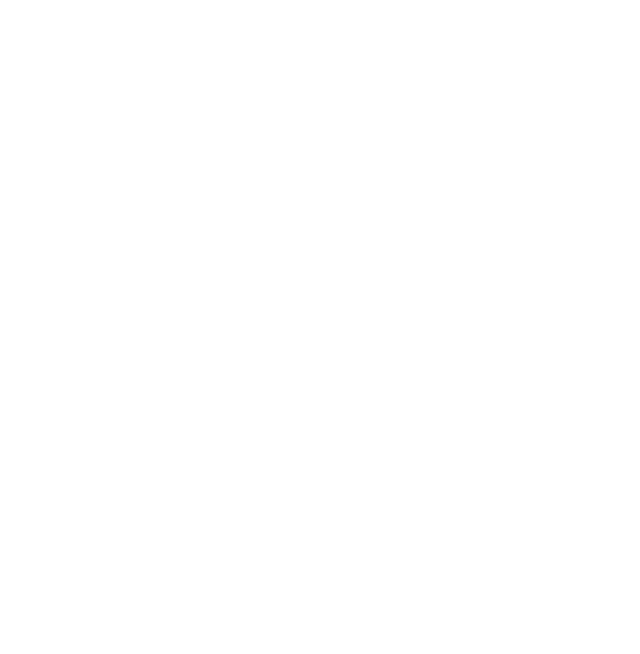
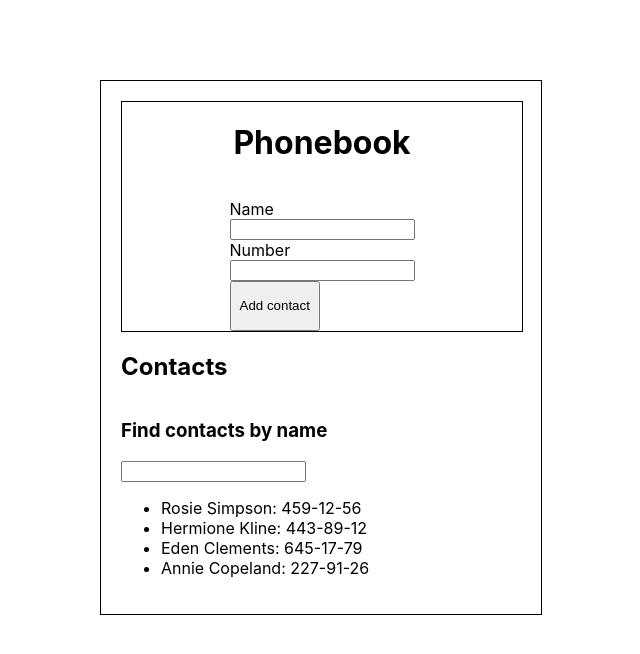
Before and after one commit to NikoNikoUA/goit-react-hw-02-phonebook, a React (Create React App) app: page / in a window 1280 px wide. Shown: the top 654 px of the page, without its empty margins (319-959 px from the left). Built offline with nearby package versions, Linux system fonts and the light colour scheme.

Commit message:
HW 2 starter

```diff
--- a/package.json
+++ b/package.json
@@ -7,8 +7,11 @@
     "@testing-library/jest-dom": "^5.16.3",
     "@testing-library/react": "^12.1.4",
     "@testing-library/user-event": "^13.5.0",
+    "nanoid": "^5.0.1",
+    "notiflix": "^3.2.6",
     "react": "^18.1.0",
     "react-dom": "^18.1.0",
+    "react-icons": "^4.11.0",
     "react-scripts": "5.0.1",
     "web-vitals": "^2.1.3"
   },
--- a/src/components/App.jsx
+++ b/src/components/App.jsx
@@ -1,7 +1,42 @@
-export const App = () => {
+import React, { Component } from 'react';
+import { nanoid } from 'nanoid'
+import css from './App.module.css'
+
+import ContactForm from '../components/ContactForm/ContactForm'
+import { Filter } from '../components/Filter/Filter'
+import {ContactList} from '../components/ContactList/ContactList'
+
+class App extends Component {
+state = {
+  contacts: [
+    {id: 'id-1', name: 'Rosie Simpson', number: '459-12-56'},
+    {id: 'id-2', name: 'Hermione Kline', number: '443-89-12'},
+    {id: 'id-3', name: 'Eden Clements', number: '645-17-79'},
+    {id: 'id-4', name: 'Annie Copeland', number: '227-91-26'},
+  ],
+  filter: '',
+
+  }
+
+  onSubmitHandler = data => {
+    console.log(data);
+  }
+
+  render() {
+  const { id, name, number } = this.state.contacts;
   return (
-    <div>
+    <div className={css.container}>
+      <div className={css.formContainer}>
+<h1 className={css.mainHeading}>Phonebook</h1>
+        <ContactForm onSubmit={ this.onSubmitHandler} />
+        </div>
 
+  <h2 className={css.contactsHeating}>Contacts</h2>
+  <Filter />
+      <ContactList contacts={ this.state.contacts} />
     </div>
-  );
-};
+  )
+}
+}
+
+export default App;
--- /dev/null
+++ b/src/components/App.module.css
@@ -0,0 +1,31 @@
+.container {
+  width: 400px;
+  display: flex;
+  flex-direction: column;
+  align-items: flex-start;
+  justify-content: flex-start;
+  margin-left: auto;
+  margin-right: auto;
+  border: 1px solid black;
+  padding: 20px;
+  margin-top: 80px;
+}
+
+.formContainer {
+  display: flex;
+  flex-direction: column;
+  align-items: center;
+  justify-content: center;
+  gap: 15px;
+  margin-left: auto;
+  margin-right: auto;
+  width: 100%;
+  /* padding: 8px; */
+  border: 1px solid black;
+}
+
+.mainHeading {
+}
+
+.contactsHeating {
+}
--- /dev/null
+++ b/src/components/ContactForm/ContactForm.js
@@ -0,0 +1,55 @@
+import React, { Component } from 'react';
+import css from './ContactForm.module.css';
+
+class ContactForm extends Component {
+  state = {
+    number: '',
+    name: '',
+  };
+
+  handleInputChange = event => {
+    const { name, value } = event.currentTarget;
+    this.setState({
+      [name]: value,
+    });
+  };
+
+  handleFormSubmit = event => {
+    event.preventDefault();
+    this.props.onSubmit(this.state);
+  };
+
+  render() {
+    return (
+      <form className={css.form}>
+        <label className={css.labelName}>
+          Name
+          <input
+            className={css.inputName}
+            type="text"
+            name="name"
+            required
+            value={this.state.name}
+            onChange={this.handleInputChange}
+          />
+        </label>
+        <label className={css.labelTel}>
+          Number
+          <input
+            className={css.inputTel}
+            type="tel"
+            name="number"
+            required
+            value={this.state.number}
+            onChange={this.handleInputChange}
+          />
+        </label>
+        <button className={css.btnAddContact} type="submit">
+          Add contact
+        </button>
+      </form>
+    );
+  }
+}
+
+export default ContactForm;
--- /dev/null
+++ b/src/components/ContactForm/ContactForm.module.css
@@ -0,0 +1,25 @@
+.form {
+}
+
+.labelName {
+}
+
+.inputName {
+  display: block;
+}
+
+.btnAddContact {
+  min-width: 70px;
+  height: 50px;
+  /* display: flex;
+  align-items: center;
+  justify-content: center; */
+  padding: 8px;
+}
+
+.labelTel {
+}
+
+.inputTel {
+  display: block;
+}
--- /dev/null
+++ b/src/components/ContactList/ContactList.js
@@ -0,0 +1,15 @@
+import { nanoid } from 'nanoid';
+import css from './ContactList.module.css';
+import { ContactListItem } from '../../components/ContactListItem/ContactListItem';
+
+export const ContactList = ({ contacts }) => {
+  return (
+    <ul className={css.contactsList}>
+      {contacts.map(({ name, number, id }) => {
+        return (
+          <ContactListItem key={(id = nanoid())} name={name} number={number} />
+        );
+      })}
+    </ul>
+  );
+};
--- /dev/null
+++ b/src/components/ContactList/ContactList.module.css
@@ -0,0 +1,2 @@
+.contactsList {
+}
--- /dev/null
+++ b/src/components/ContactListItem/ContactListItem.js
@@ -0,0 +1,10 @@
+import { nanoid } from 'nanoid';
+import css from './ContactListItem.module.css';
+
+export const ContactListItem = ({ name, number, id }) => {
+  return (
+    <li key={(id = nanoid())} className={css.listItem}>
+      {name}: {number}
+    </li>
+  );
+};
--- /dev/null
+++ b/src/components/ContactListItem/ContactListItem.module.css
@@ -0,0 +1,2 @@
+.listItem {
+}
--- /dev/null
+++ b/src/components/Filter/Filter.js
@@ -0,0 +1,10 @@
+import css from './Filter.module.css';
+
+export const Filter = () => {
+  return (
+    <>
+      <h3 className={css.filterHeading}>Find contacts by name</h3>
+      <input className={css.inputFilter} type="text"></input>
+    </>
+  );
+};
--- /dev/null
+++ b/src/components/Filter/Filter.module.css
@@ -0,0 +1,6 @@
+.filterHeading {
+}
+
+.inputFilter {
+  display: block;
+}
--- a/src/index.js
+++ b/src/index.js
@@ -1,6 +1,6 @@
 import React from 'react';
 import ReactDOM from 'react-dom/client';
-import { App } from 'components/App';
+import App from 'components/App';
 import './index.css';
 
 ReactDOM.createRoot(document.getElementById('root')).render(
```
Also changed, not shown: 1 other file (tests, documents, lock files or other folders).
